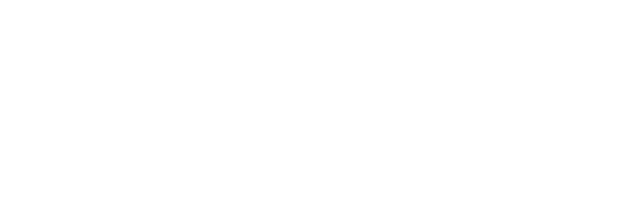
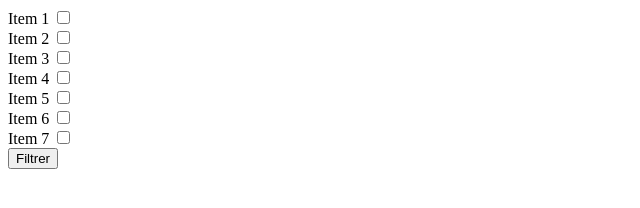
Before and after one commit to Maiia11/Practice-JS, a plain HTML site: page index.html in a window 1280 px wide. Shown: the whole page, without its empty margins (0-640 px from the left). Drawn offline with Linux system fonts and the light colour scheme.

Commit message:
next task

```diff
--- a/index.html
+++ b/index.html
@@ -46,5 +46,42 @@
     <li class="contact">Robert Morgan</li>
     </ul> -->
 
+    <form class="checkboxForm">
+        <div class="checkboxList">
+                <div class="checkboxWrapper">
+                    <label for="checkbox1">Item 1</label>
+                    <input type="checkbox" id="checkbox1"></input>
+                </div>
+            <div class="checkboxWrapper">
+                <label for="checkbox2">Item 2</label>
+                <input type="checkbox" id="checkbox2"></input>
+            </div>
+            <div class="checkboxWrapper">
+                <label for="checkbox3">Item 3</label>
+                <input type="checkbox" id="checkbox3"></input>
+            </div>
+            <div class="checkboxWrapper">
+                <label for="checkbox4">Item 4</label>
+                <input type="checkbox" id="checkbox4"></input>
+            </div>
+            <div class="checkboxWrapper">
+                <label for="checkbox5">Item 5</label>
+                <input type="checkbox" id="checkbox5"></input>
+            </div>
+            <div class="checkboxWrapper">
+                <label for="checkbox6">Item 6</label>
+                <input type="checkbox" id="checkbox6"></input>
+            </div>
+            <div class="checkboxWrapper">
+                <label for="checkbox7">Item 7</label>
+                <input type="checkbox" id="checkbox7"></input>
+            </div>
+        </div>
+        <!-- Якщо кнопка знаходиться в формі вона обов'язко має тип submit -->
+        <button type="submit">Filtrer</button>
+    </form>
+
+
+
 </body>
 </html>
--- a/js/task-4.js
+++ b/js/task-4.js
@@ -90,10 +90,16 @@
 
 //  }
 
-const settings = {
-  theme: "dark",
-  isAuthenticated: true,
-  options: [1, 2, 3],
-};
+//При кліку на кнопку філтер треба видалити з списку позначені елементи
 
-localStorage.setItem("settings", JSON.stringify(settings));
+const form = document.querySelector(".checkboxForm");
+const wrapper = document.querySelectorAll(".checkboxWrapper");
+
+form.addEventListener("submit", handleSubmit);
+
+function handleSubmit(event) {
+  event.preventDefault();
+  const filteredArr = [...wrapper]
+    .filter(item => item.lastElementChild.checked)
+    .forEach(item => item.remove());
+}
```
